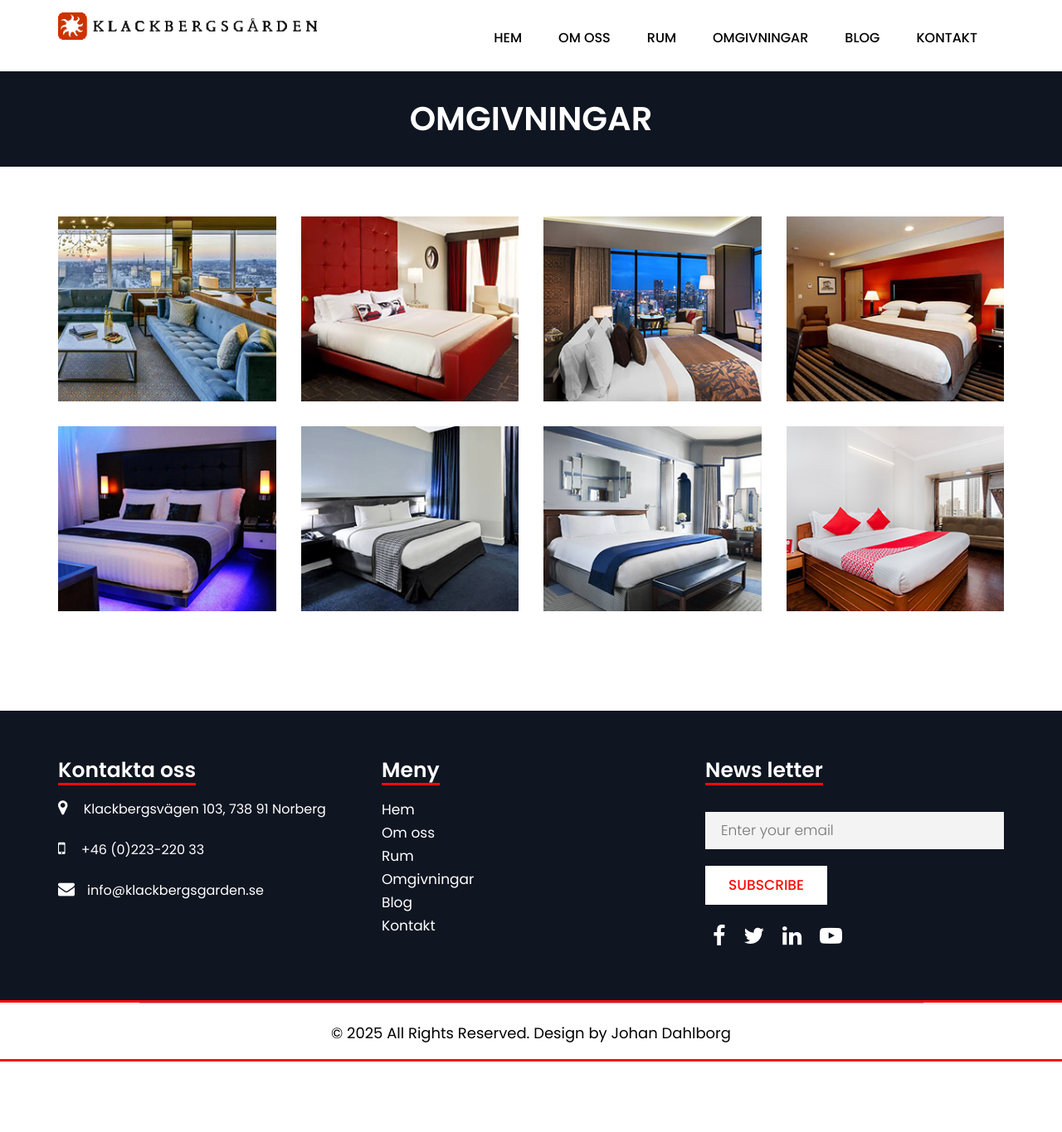
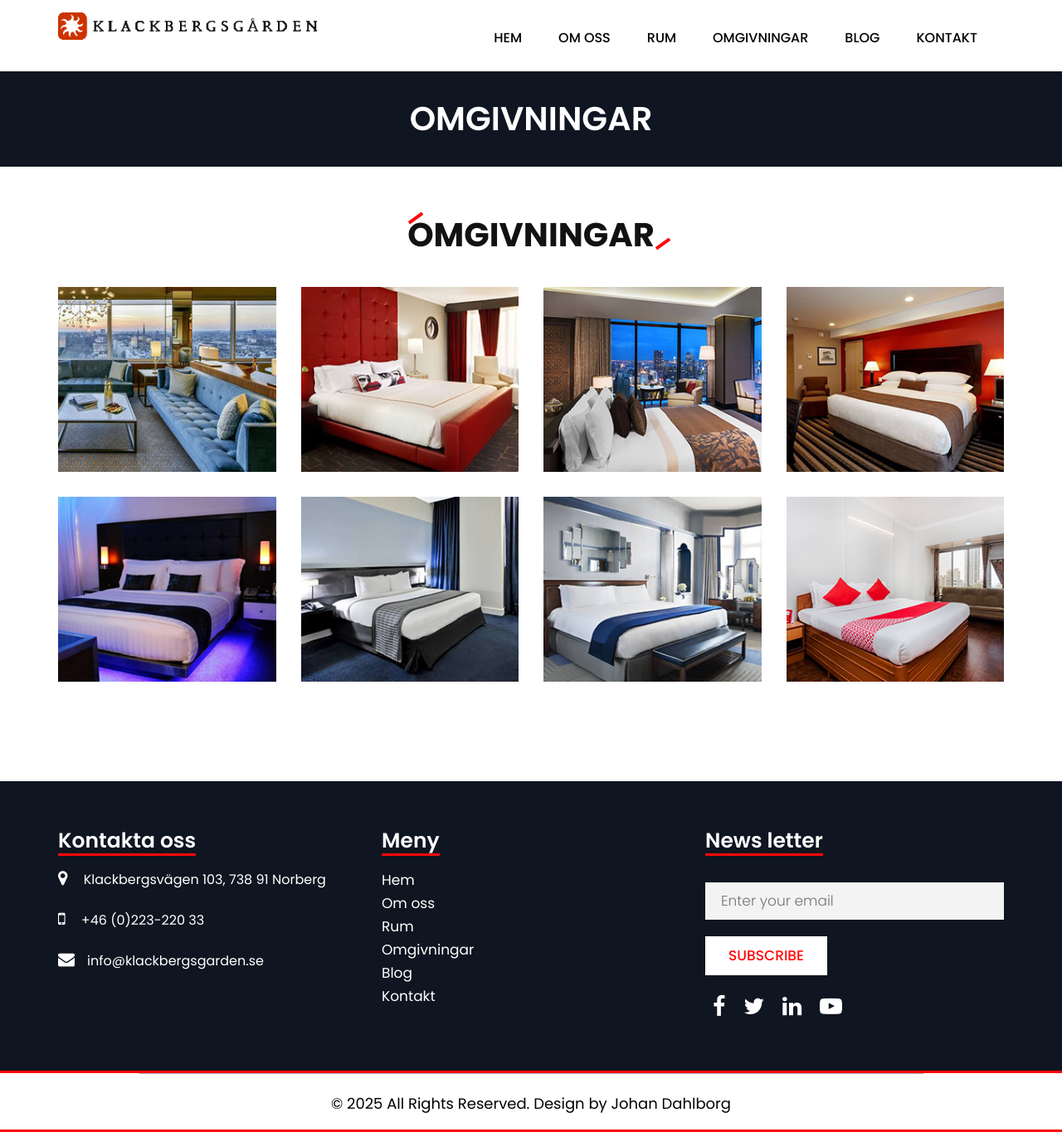
Before and after one commit to Klacken-1-17/klackbergsgarden, a Jekyll site: the page built from omgivningar.html, in a window 1280 px wide. Shown: the whole page at 83% size. Built offline with Jekyll 4.4.1, drawn with Linux system fonts in a browser that asks for light colours; nearby versions of some CDN libraries; some web fonts are replaced; library files that are not in the unit come from our copies; comment, search, counter and statistics services are not loaded; before the commit the page ends 1280 px from its top, so only the background shows below that.

Commit message:
chore(omgivningar.html): remove hardcoded gallery images and include gallery.html for better code organization and maintainability

```diff
--- a/omgivningar.html
+++ b/omgivningar.html
@@ -13,52 +13,4 @@
             </div>
          </div>
       </div>
-      <!-- gallery -->
-      <div  class="gallery">
-         <div class="container">
-
-            <div class="row">
-               <div class="col-md-3 col-sm-6">
-                  <div class="gallery_img">
-                     <figure><img src="{{ site.baseurl }}/images/gallery1.jpg" alt="#"/></figure>
-                  </div>
-               </div>
-               <div class="col-md-3 col-sm-6">
-                  <div class="gallery_img">
-                     <figure><img src="{{ site.baseurl }}/images/gallery2.jpg" alt="#"/></figure>
-                  </div>
-               </div>
-               <div class="col-md-3 col-sm-6">
-                  <div class="gallery_img">
-                     <figure><img src="{{ site.baseurl }}/images/gallery3.jpg" alt="#"/></figure>
-                  </div>
-               </div>
-               <div class="col-md-3 col-sm-6">
-                  <div class="gallery_img">
-                     <figure><img src="{{ site.baseurl }}/images/gallery4.jpg" alt="#"/></figure>
-                  </div>
-               </div>
-               <div class="col-md-3 col-sm-6">
-                  <div class="gallery_img">
-                     <figure><img src="{{ site.baseurl }}/images/gallery5.jpg" alt="#"/></figure>
-                  </div>
-               </div>
-               <div class="col-md-3 col-sm-6">
-                  <div class="gallery_img">
-                     <figure><img src="{{ site.baseurl }}/images/gallery6.jpg" alt="#"/></figure>
-                  </div>
-               </div>
-               <div class="col-md-3 col-sm-6">
-                  <div class="gallery_img">
-                     <figure><img src="{{ site.baseurl }}/images/gallery7.jpg" alt="#"/></figure>
-                  </div>
-               </div>
-               <div class="col-md-3 col-sm-6">
-                  <div class="gallery_img">
-                     <figure><img src="{{ site.baseurl }}/images/gallery8.jpg" alt="#"/></figure>
-                  </div>
-               </div>
-            </div>
-         </div>
-      </div>
-      <!-- end gallery -->
+      {% include gallery.html %}
```
